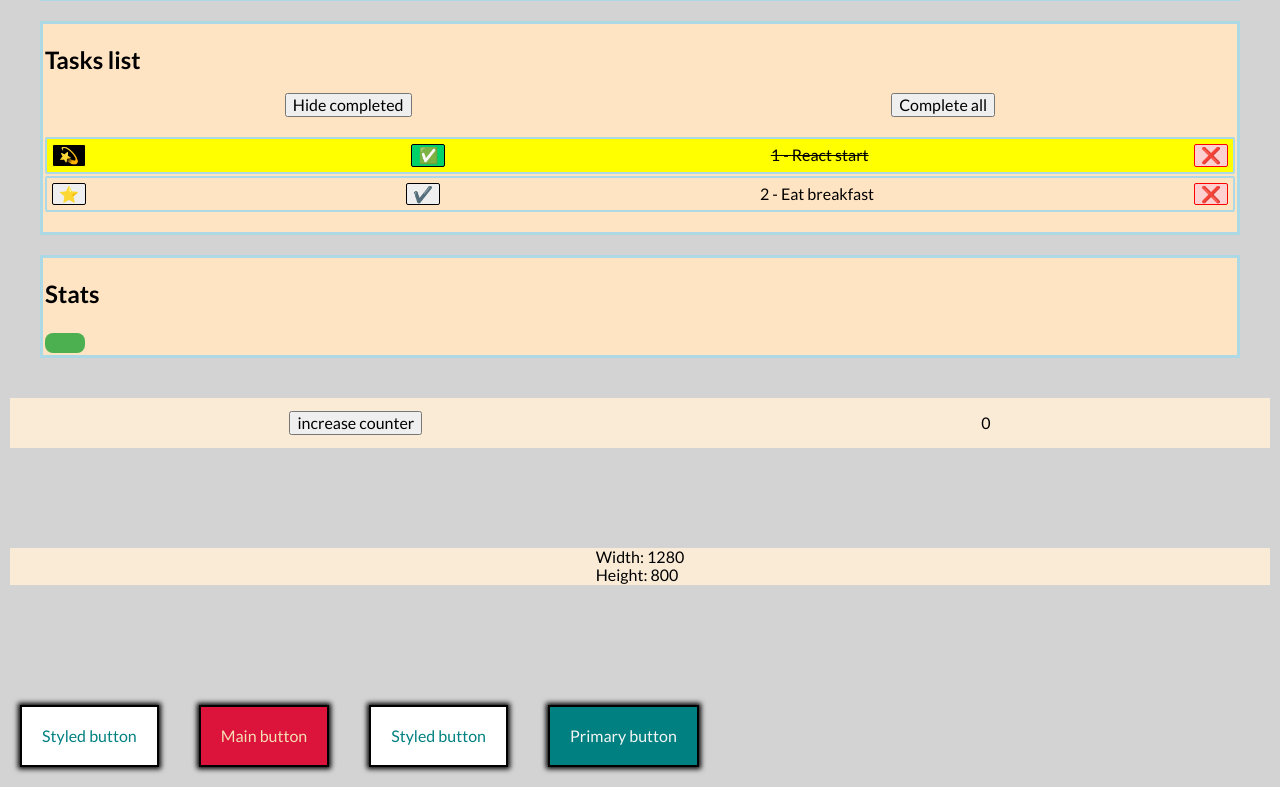
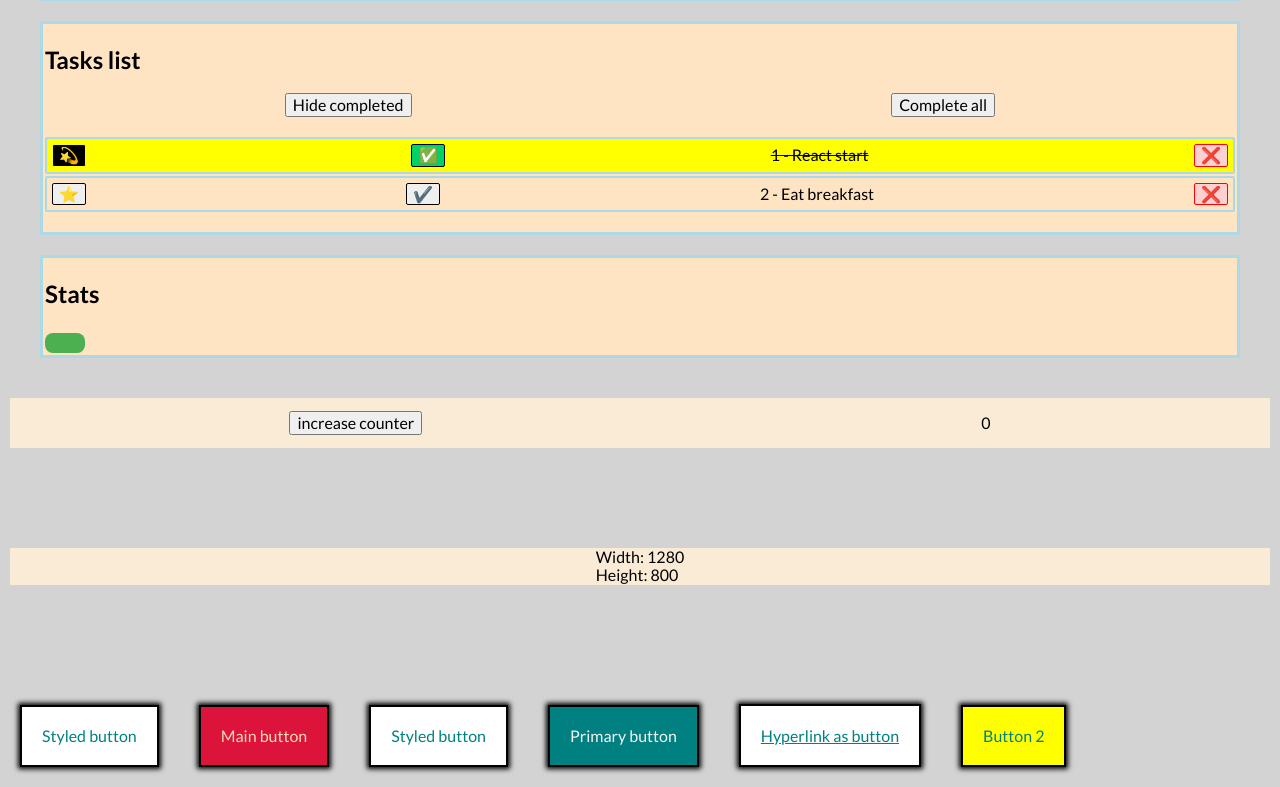
Before and after one commit to RobFyd/practice-in-react, a React (Create React App) app: page / in a window 1280 px wide. Shown: the part 641-1428 px from the top of the page. Built offline with nearby package versions, Linux system fonts and the light colour scheme.

Commit message:
styled components exercises continued

```diff
--- a/src/App.js
+++ b/src/App.js
@@ -16,7 +16,7 @@ const Button = styled.button`
   border: 2px solid black;
   padding: 20px;
   margin: 20px;
-  background-color: #ffffff;
+  background: #ffffff;
   box-shadow: 0 0 5px 2px black;
   color: teal;
   cursor: pointer;
@@ -24,14 +24,28 @@ const Button = styled.button`
   ${({ primary }) =>
     primary &&
     css`
-      background-color: crimson;
+      background: crimson;
       color: wheat;
     `}
 `;
 
 const PrimaryButton = styled(Button)`
-  background-color: teal;
+  background: teal;
   color: whitesmoke;
+`;
+
+const Button2 = ({ className }) => (
+  <button className={className}>Button 2</button>
+);
+
+const StyledButton = styled(Button2)`
+  border: 2px solid black;
+  padding: 20px;
+  margin: 20px;
+  background: yellow;
+  box-shadow: 0 0 5px 2px black;
+  color: teal;
+  cursor: pointer;
 `;
 
 ////////////////////////////////////////////////////////////////////////////////////
@@ -298,6 +312,11 @@ function App() {
         <Button primary>Main button</Button>
         <Button>Styled button</Button>
         <PrimaryButton>Primary button</PrimaryButton>
+        {/* as="a" - change tag from <button> to <a></a> */}
+        <Button as="a" href="https://google.com">
+          Hyperlink as button
+        </Button>
+        <StyledButton>Styled button</StyledButton>
       </>
     </>
   );
```
